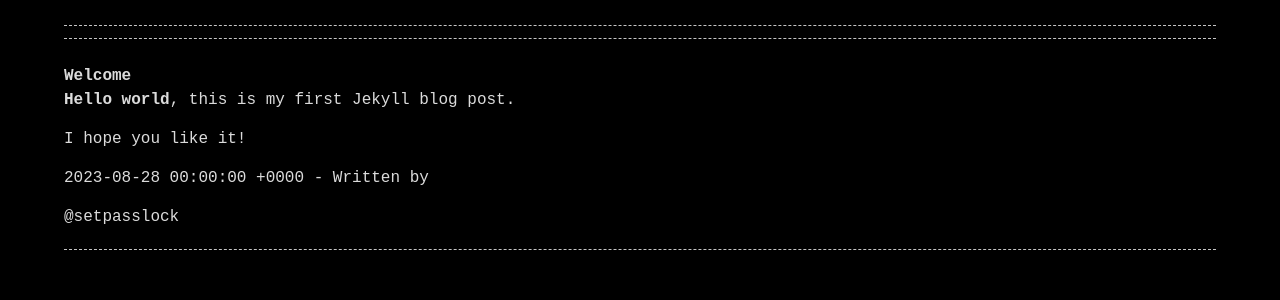
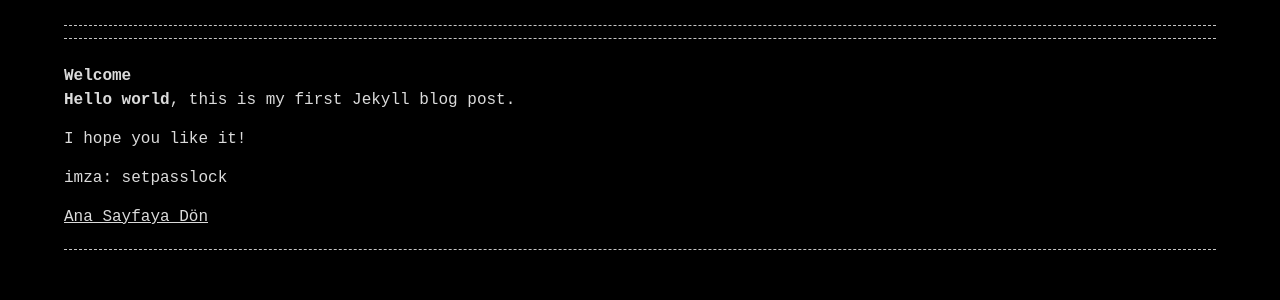
Before and after one commit to setpasslock/setpasslock.github.io, a Jekyll site: the page built from _posts/2023-08-28-hello.md, in a window 1280 px wide. Shown: the top 300 px of the page. Built offline with Jekyll 4.4.1, drawn with Linux system fonts in a browser that asks for light colours.

Commit message:
Update post.html

```diff
--- a/_layouts/post.html
+++ b/_layouts/post.html
@@ -1,10 +1,14 @@
 ---
 layout: default
 admin: setpasslock
+ana-sayfa: /
+
 ---
 
 {{ content }}
 
-<p>{{ page.date }} - Written by {{ page.author }}</p>
 
-@{{layout.admin}}
+
+<p>imza: {{layout.admin}}</p>
+
+<a href="{{ana-sayfa}}"> Ana Sayfaya Dön </a>
```
